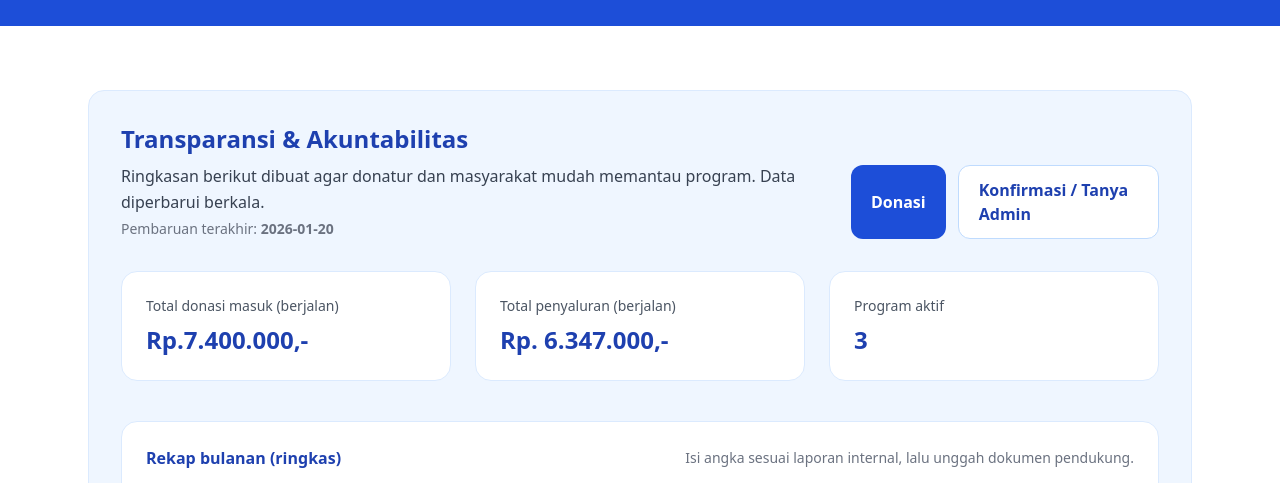
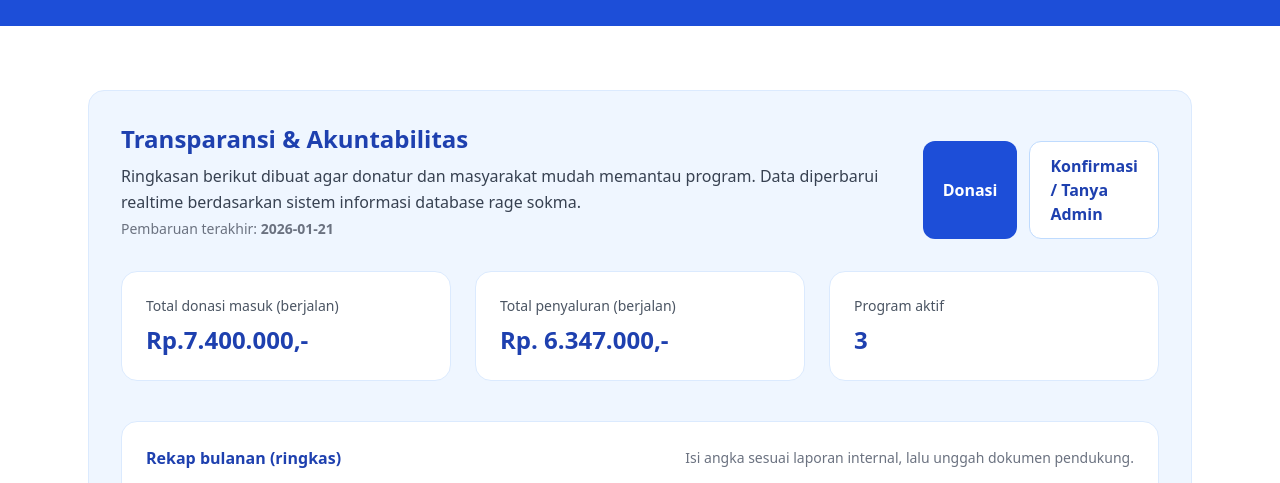
Before and after one commit to ragesokma/ragesokma.github.io, a plain HTML site: page transparansi.html in a window 1280 px wide. Shown: the part 267-750 px from the top of the page. Drawn offline with nearby package versions, Linux system fonts and the light colour scheme.

Commit message:
Add files via upload

```diff
--- a/transparansi.html
+++ b/transparansi.html
@@ -171,8 +171,8 @@
       <div class="flex flex-col md:flex-row md:items-end md:justify-between gap-4">
         <div>
           <h2 class="text-2xl font-bold text-blue-800">Transparansi & Akuntabilitas</h2>
-          <p class="mt-2 text-gray-700 leading-relaxed">Ringkasan berikut dibuat agar donatur dan masyarakat mudah memantau program. Data diperbarui berkala.</p>
-          <p class="mt-1 text-sm text-gray-500">Pembaruan terakhir: <b>2026-01-20</b></p>
+          <p class="mt-2 text-gray-700 leading-relaxed">Ringkasan berikut dibuat agar donatur dan masyarakat mudah memantau program. Data diperbarui realtime berdasarkan sistem informasi database rage sokma.</p>
+          <p class="mt-1 text-sm text-gray-500">Pembaruan terakhir: <b>2026-01-21</b></p>
         </div>
         <div class="flex gap-3">
           <a href="donasi.html" class="inline-flex items-center justify-center px-5 py-3 rounded-xl bg-blue-700 text-white font-extrabold hover:opacity-95 transition">Donasi</a>
```
